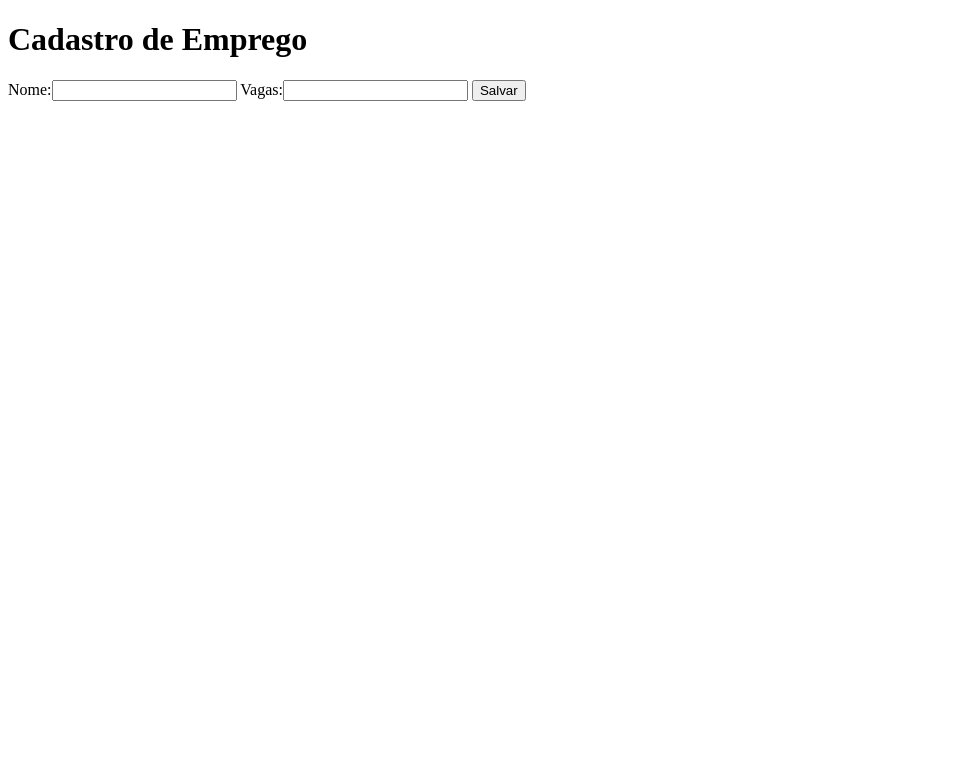
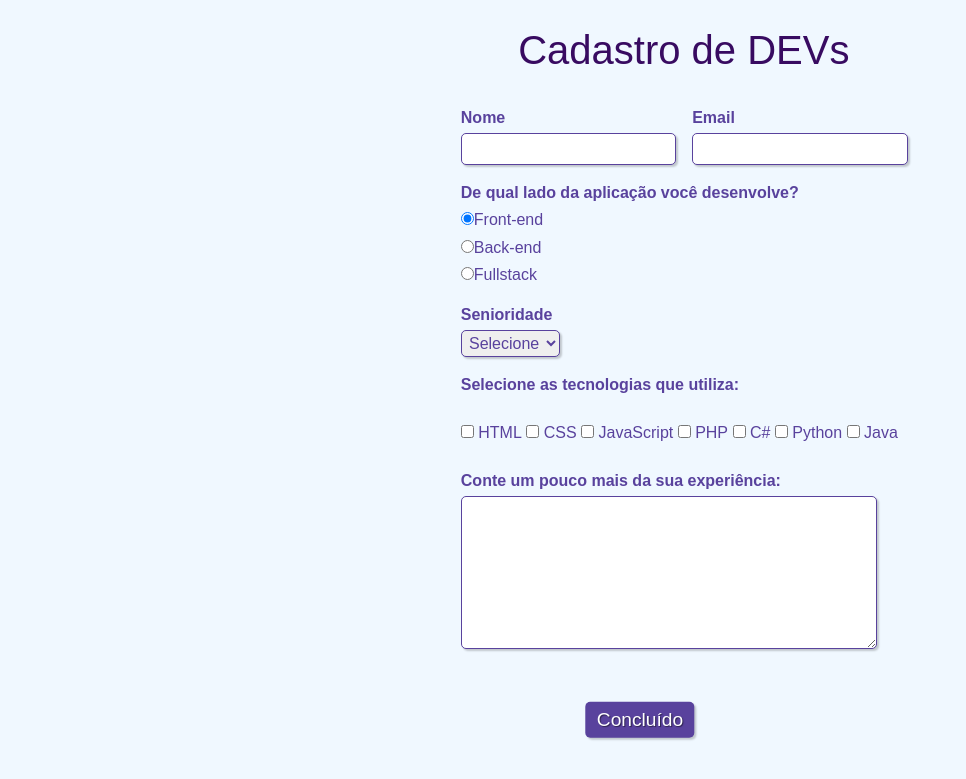
Before and after one commit to Alisson-agf/cruds_01, a Django app: template templates/curso_cadastro.html in a window 1280 px wide. Shown: the top 779 px of the page, without its empty margins (0-966 px from the left). Run offline with Django 3.2, Linux system fonts and the light colour scheme; the template is opened without the code that fills it: values that come from a table or form of the project are taken from there, others are empty; parts of the project's set-up code (start-up, migrations or seed data) failed here and were passed over; some libraries are stand-ins or nearby versions.

Commit message:
bootstrap

```diff
--- /dev/null
+++ b/templates/C_emprego_style.css
@@ -0,0 +1,122 @@
+/* Todos os elementos da página */
+* {
+    margin: 0;
+    padding: 0;
+}
+
+/* Elementos com o ID "titulo" */
+#titulo {
+    font-family: sans-serif;
+    color: #380B61;
+    margin-left: 7%;
+}
+
+/* Elementos com o ID "subtitulo" */
+#subtitulo {
+    font-family: sans-serif;
+    color: #380B61;
+    margin-left: 10%;
+}
+
+#check{
+    display: inline-block;
+}
+
+/* Elementos de tag <fieldset>*/
+fieldset {
+    border: 0;
+}
+
+/* Elemento de tag <body> */
+body{
+    background-color: #F0F8FF;
+    font-family: sans-serif;
+    font-size: 1em;
+    color: #59429d;
+    margin-left: 36%;
+    margin-top: 2%;
+    justify-content: center;
+}
+
+/* Elementos de tags <body>, <input>, <Select>, <textarea> e <button> */
+input, select, textarea, button {
+    font-family: sans-serif;
+    font-size: 1em;
+    color: #59429d;
+    border-radius: 5px;
+}
+
+/* Elementos de classe "grupo" nos estados das pseudoclasses "before" e "after" */
+.grupo:before, .grupo:after {
+    display: table;
+}
+
+/* Elementos de classe "grupo" no estado da pseudoclasse "after" */
+.grupo:after {
+    clear: both;
+}
+
+/* Elementos de classe "campo" */
+.campo {
+    margin-bottom: 1em;
+}
+
+/* Elementos de classe "campo" de tag <label> */
+.campo label {
+    margin-bottom: 0.2em;
+    color: #59429d;
+    display: block;
+}
+
+/* Elementos de classe "campo" ou "grupo" de tag <fieldset> */
+fieldset.grupo .campo {
+    float:  left;
+    margin-right: 1em;
+}
+
+/* Elementos de classe "campo" das tags <input> com atributo text e email, da tag <select> e da tag <textarea>*/
+.campo input[type="text"], .campo input[type="email"], .campo select, .campo textarea {
+    padding: 0.2em;
+    border: 1px solid #59429d;
+    box-shadow: 2px 2px 2px rgba(0,0,0,0.2);
+    display: block;
+}
+
+/* Elementos de classe "campo" de tag <select> e <option>*/
+.campo select option {
+    padding-right: 1em;
+}
+
+/* Elemento de classe "campo" com tag <input>, <select> e <textarea> tocas com estado da pseudoclasse "focus"*/
+.campo input:focus, .campo select:focus, .campo textarea:focus {
+    background: #E0E0F8;
+}
+
+/* Elemento de classe "botao" */
+.botao {
+    font-size: 1.2em;
+    background: #59429d;
+    border: 0;
+    margin-bottom: 1em;
+    color: #ffffff;
+    padding: 0.2em 0.6em;
+    box-shadow: 2px 2px 2px rgba(0,0,0,0.2);
+    text-shadow: 1px 1px 1px rgba(0,0,0,0.5);
+    position: absolute;
+    top: 90%;
+    left: 50%;
+    margin-right: -50%;
+    transform: translate(-50%, -50%)
+}
+
+/* Elemento de classe "botao" com o estado da pseudoclasse "hover" */
+.botao:hover {
+    background: #CCBBFF;
+    box-shadow: inset 2px 2px 2px rgba(0,0,0,0.2);
+    text-shadow: none;
+}
+
+/* Elementos de classe botão e de tag <select> */
+.botao, select{
+    cursor: pointer;
+}
--- a/templates/curso_cadastro.html
+++ b/templates/curso_cadastro.html
@@ -1,19 +1,107 @@
-<!DOCTYPE html>
-<html lang="en">
-<head>
-    <meta charset="UTF-8">
-    <meta http-equiv="X-UA-Compatible" content="IE=edge">
-    <meta name="viewport" content="width=device-width, initial-scale=1.0">
-    <title>Busca de Emprego</title>
-</head>
-<body>
-    <h1>Cadastro de Emprego</h1>
+<!doctype html>
+<html>
 
-<form method="post">
-    {% csrf_token %}
-    {{form}}
-    <button type="submit">Salvar</button>
-</form>
+    <head>
+        <!-- Metadados -->
+        <meta charset="utf-8">
+        <meta name="viewport" content="width=device-width, initial-scale=1, shrink-to-fit=no">
 
-</body>
+        <!-- CSS -->
+        <link rel="stylesheet" type="text/css" href="formulario.css" media="screen">
+
+        <!-- Título da página (aparece na aba) -->
+        <title>Cadastro</title>
+        <link href="https://cdn.jsdelivr.net/npm/bootstrap@5.1.3/dist/css/bootstrap.min.css" rel="stylesheet" integrity="sha384-1BmE4kWBq78iYhFldvKuhfTAU6auU8tT94WrHftjDbrCEXSU1oBoqyl2QvZ6jIW3" crossorigin="anonymous">
+        <link rel="stylesheet" href="C_emprego_style.css">
+    </head>
+
+    <body>
+
+        <!-- Cabeçalho com título e subtítulo (ambos com css de id "titulo") -->
+        <div>
+            <h1 id="titulo">Cadastro de DEVs</h1>
+            <br>
+        </div>
+
+        <!-- Início do formulário -->
+        <form>
+
+            <fieldset class="grupo">
+                <!-- Campo do nome com legenda "nome" e css de classe "campo" -->
+                <div class="campo">
+                    <label for="nome"><strong>Nome</strong></label>
+                    <input type="text" name="nome" id="nome" required>
+                </div>
+
+                <!-- Campo de email com-->
+            <div class="campo">
+                <label for="email"><strong>Email</strong></label>
+                <input type="email" name="email" id="email" required>
+            </div>
+            </fieldset>
+
+            <!-- Campo de desenvolvimento web com 3 opções de botões selecionáveis (radio button) e css de classe "campo" -->
+            <div class="campo">
+                <label><strong>De qual lado da aplicação você desenvolve?</strong></label>
+                <label>
+                    <input type="radio" name="devweb" value="frontend" checked>Front-end
+                </label>
+                <label>
+                    <input type="radio" name="devweb" value="backend">Back-end
+                </label>
+                <label>
+                    <input type="radio" name="devweb" value="fullstack">Fullstack
+                </label>
+            </div>
+
+            <!-- Campo de senioridade com 3 opções para escolha (select option) e css de classe "campo" -->
+            <div class="campo">
+                <label for="senioridade"><strong>Senioridade</strong></label>
+                <select id="senioridade" required>
+                  <option selected disabled value="">Selecione</option>
+                  <option>Júnior</option>
+                  <option>Pleno</option>
+                  <option>Sênior</option>
+                </select>
+            </div>
+
+            <fieldset class="grupo">
+                <!-- Campo de tecnologias para escolha de 1 ou mais opções para marcar (checkbox) e css de classe "campo" -->
+                <div id="check">
+                    <label><strong>Selecione as tecnologias que utiliza:</strong></label><br><br>
+                    <input type="checkbox" id="tecnologia1" name="tecnologia1" value="HTML">
+                    <label for="tecnologia1"> HTML</label>
+                    <input type="checkbox" id="tecnologia2" name="tecnologia2" value="CSS">
+                    <label for="tecnologia2"> CSS</label>
+                    <input type="checkbox" id="tecnologia3" name="tecnologia3" value="JavaScript">
+                    <label for="tecnologia3"> JavaScript</label>
+                    <input type="checkbox" id="tecnologia4" name="tecnologia4" value="PHP">
+                    <label for="tecnologia4"> PHP</label>
+                    <input type="checkbox" id="tecnologia5" name="tecnologia5" value="C#">
+                    <label for="tecnologia5"> C#</label>
+                    <input type="checkbox" id="tecnologia6" name="tecnologia6" value="Python">
+                    <label for="tecnologia6"> Python</label>
+                    <input type="checkbox" id="tecnologia7" name="tecnologia7" value="Java">
+                    <label for="tecnologia7"> Java</label>
+                </div>
+            </fieldset>
+
+            <!-- Caixa de texto -->
+            <div class="campo">
+                <br>
+                <label for="experiencia"><strong>Conte um pouco mais da sua experiência: </strong></label>
+                <textarea rows="6" style="width: 26em" id="experiencia" name="experiencia"></textarea>
+            </div>
+
+            <!-- Botão para enviar o formulário -->
+            <div>
+            <button class="botao" type="submit" onsubmit="">Concluído</button>
+        </div>
+
+        </form>
+        <script src="https://cdn.jsdelivr.net/npm/bootstrap@5.1.3/dist/js/bootstrap.bundle.min.js" integrity="sha384-ka7Sk0Gln4gmtz2MlQnikT1wXgYsOg+OMhuP+IlRH9sENBO0LRn5q+8nbTov4+1p" crossorigin="anonymous"></script>
+    <script src="https://cdn.jsdelivr.net/npm/@popperjs/core@2.10.2/dist/umd/popper.min.js" integrity="sha384-7+zCNj/IqJ95wo16oMtfsKbZ9ccEh31eOz1HGyDuCQ6wgnyJNSYdrPa03rtR1zdB" crossorigin="anonymous"></script>
+    <script src="https://cdn.jsdelivr.net/npm/bootstrap@5.1.3/dist/js/bootstrap.min.js" integrity="sha384-QJHtvGhmr9XOIpI6YVutG+2QOK9T+ZnN4kzFN1RtK3zEFEIsxhlmWl5/YESvpZ13" crossorigin="anonymous"></script>
+    </body>
+
 </html>
```
